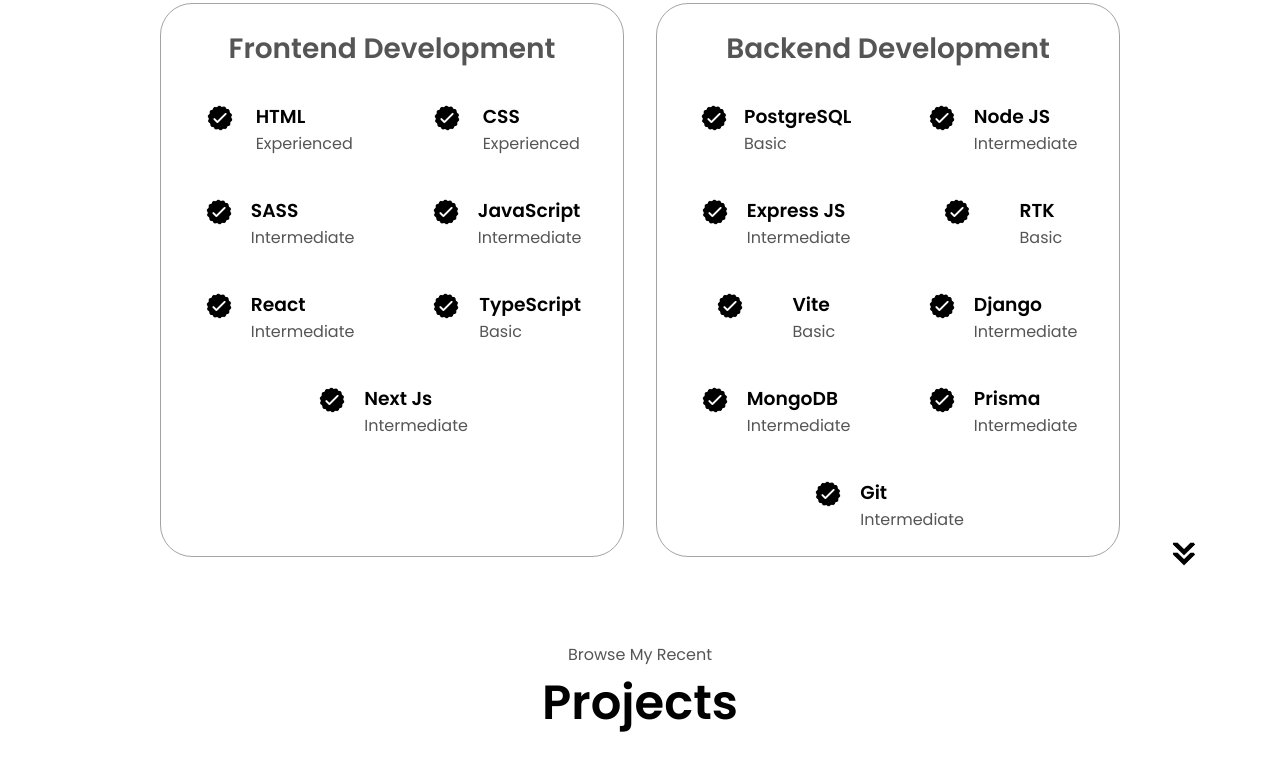
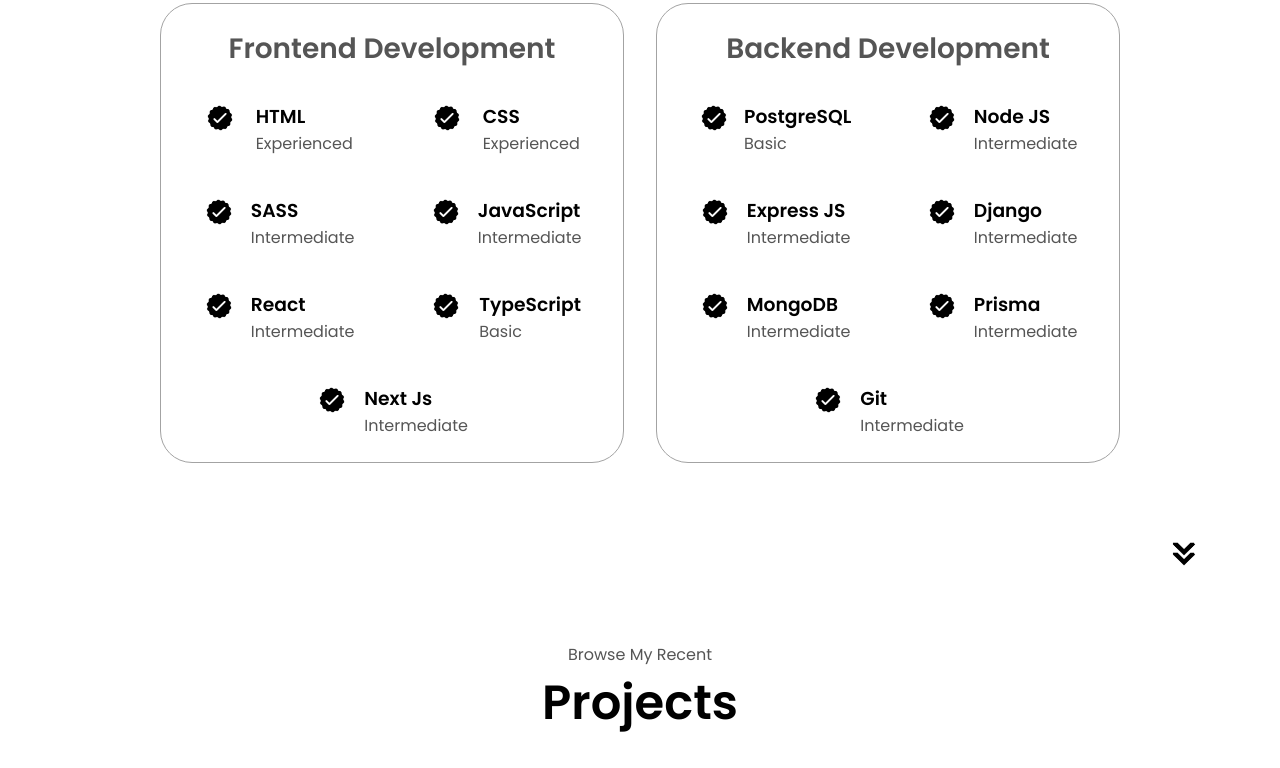
Before and after one commit to josaputra15/html-css-js-portfolio, a plain HTML site: page index.html in a window 1280 px wide. Shown: the part 1822-2590 px from the top of the page. Drawn offline with Linux system fonts and the light colour scheme.

Commit message:
Update index.html

```diff
--- a/index.html
+++ b/index.html
@@ -241,28 +241,7 @@
                     <p>Intermediate</p>
                   </div>
                 </article>
-                <article>
-                  <img
-                    src="./assets/checkmark.png"
-                    alt="Experience icon"
-                    class="icon"
-                  />
-                  <div>
-                    <h3>RTK</h3>
-                    <p>Basic</p>
-                  </div>
-                </article>
-                <article>
-                  <img
-                    src="./assets/checkmark.png"
-                    alt="Experience icon"
-                    class="icon"
-                  />
-                  <div>
-                    <h3>Vite</h3>
-                    <p>Basic</p>
-                  </div>
-                </article>
+
                 <article>
                   <img
                     src="./assets/checkmark.png"
```
